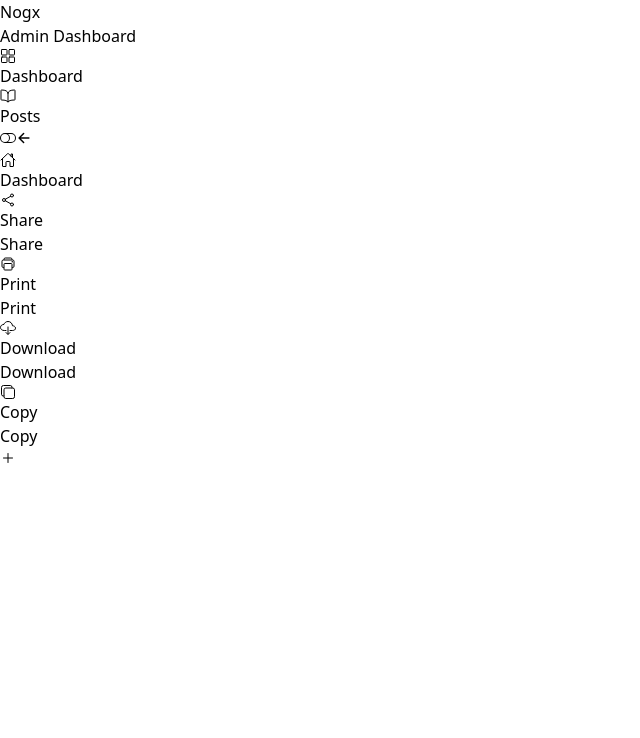
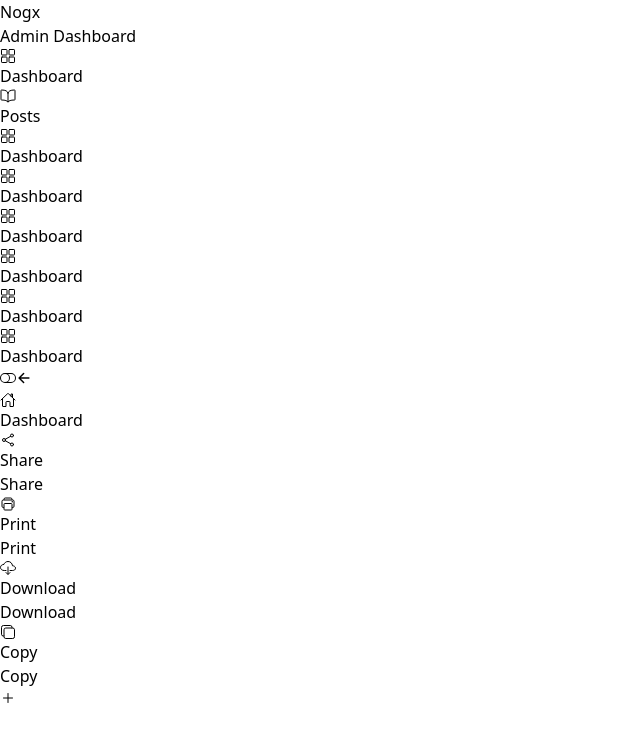
Before and after one commit to Nogthings/vrt-template-ts-nogx, a React (Vite) app: page /admin in a window 1280 px wide. Shown: the top 738 px of the page, without its empty margins (0-640 px from the left). Built offline with nearby package versions, Linux system fonts and the light colour scheme.

Commit message:
Update function to handle edge cases

```diff
--- a/src/layouts/admin/components/linkButton/index.tsx
+++ b/src/layouts/admin/components/linkButton/index.tsx
@@ -33,26 +33,26 @@
 
   const getVariant = () => {
     if (variant === "outlined") {
-      return "border border-primary-500 text-gray-950 dark:text-gray-100 hover:bg-primary-500 hover:text-white bg-transparent";
+      return "border border-primary-500 text-gray-950 dark:text-gray-100 hover:bg-primary-500 hover:text-white bg-transparent focus:ring-2 focus:ring-offset-2 focus:ring-primary-500 focus:bg-primary-500 focus:text-white transition-all duration-300";
     } else if (variant === "gradient") {
       if (color === "primary") {
-        return "bg-gradient-to-r from-primary-700 via-primary-600 to-primary-500 hover:bg-gradient-to-tl hover:from-primary-700 hover:via-primary-600 hover:to-primary-500 transition-all duration-300";
+        return "bg-gradient-to-r from-primary-700 via-primary-600 to-primary-500 hover:bg-gradient-to-tl hover:from-primary-700 hover:via-primary-600 hover:to-primary-500 transition-all duration-300 focus:ring-2 focus:ring-offset-2 focus:ring-primary-500";
       } else if (color === "secondary") {
-        return "bg-gradient-to-r from-secondary-700 via-secondary-600 to-secondary-500 hover:bg-gradient-to-tl hover:from-secondary-700 hover:via-secondary-600 hover:to-secondary-500 transition-all duration-300";
+        return "bg-gradient-to-r from-secondary-700 via-secondary-600 to-secondary-500 hover:bg-gradient-to-tl hover:from-secondary-700 hover:via-secondary-600 hover:to-secondary-500 transition-all duration-300 focus:ring-2 focus:ring-offset-2 focus:ring-secondary-500";
       } else if (color === "success") {
-        return "bg-gradient-to-r from-success-700 via-success-600 to-success-500 hover:bg-gradient-to-tl hover:from-success-700 hover:via-success-600 hover:to-success-500 transition-all duration-300";
+        return "bg-gradient-to-r from-success-700 via-success-600 to-success-500 hover:bg-gradient-to-tl hover:from-success-700 hover:via-success-600 hover:to-success-500 transition-all duration-300 focus:ring-2 focus:ring-offset-2 focus:ring-success-500";
       } else if (color === "error") {
-        return "bg-gradient-to-br from-error-700 via-error-600 to-error-500 hover:bg-gradient-to-tl hover:from-error-700 hover-from-error-600 hover:to-error-500 transition-all duration-300";
+        return "bg-gradient-to-br from-error-700 via-error-600 to-error-500 hover:bg-gradient-to-tl hover:from-error-700 hover-from-error-600 hover:to-error-500 transition-all duration-300 focus:ring-2 focus:ring-offset-2 focus:ring-error-500";
       } else if (color === "warning") {
-        return "bg-gradient-to-br from-warning-700 via-warning-600 to-warning-500 hover:bg-gradient-to-tl hover:from-warning-700 hover-from-warning-600 hover:to-warning-500 transition-all duration-300";
+        return "bg-gradient-to-br from-warning-700 via-warning-600 to-warning-500 hover:bg-gradient-to-tl hover:from-warning-700 hover-from-warning-600 hover:to-warning-500 transition-all duration-300 focus:ring-2 focus:ring-offset-2 focus:ring-warning-500";
       } else if (color === "info") {
-        return "bg-gradient-to-br from-info-700 via-info-600 to-info-500 hover:bg-gradient-to-tl hover:from-info-700 hover-from-info-600 hover:to-info-500 transition-all duration-300";
+        return "bg-gradient-to-br from-info-700 via-info-600 to-info-500 hover:bg-gradient-to-tl hover:from-info-700 hover-from-info-600 hover:to-info-500 transition-all duration-300 focus:ring-2 focus:ring-offset-2 focus:ring-info-500";
       } else if (color === "dark") {
-        return "bg-gradient-to-br from-dark-700 via-dark-600 to-dark-500 hover:bg-gradient-to-tl hover:from-dark-700 hover-from-dark-600 hover:to-dark-500 transition-all duration-300";
+        return "bg-gradient-to-br from-dark-700 via-dark-600 to-dark-500 hover:bg-gradient-to-tl hover:from-dark-700 hover-from-dark-600 hover:to-dark-500 transition-all duration-300 focus:ring-2 focus:ring-offset-2 focus:ring-dark-500";
       } else if (color === "gray") {
-        return "bg-gradient-to-br from-gray-700 via-gray-600 to-gray-500 hover:bg-gradient-to-tl hover:from-gray-700 hover-from-gray-600 hover:to-gray-500 transition-all duration-300";
+        return "bg-gradient-to-br from-gray-700 via-gray-600 to-gray-500 hover:bg-gradient-to-tl hover:from-gray-700 hover-from-gray-600 hover:to-gray-500 transition-all duration-300 focus:ring-2 focus:ring-offset-2 focus:ring-gray-500";
       } else {
-        return "bg-gradient-to-r from-primary-700 via-primary-600 to-primary-500 hover:bg-gradient-to-tl hover:from-primary-700 hover:via-primary-600 hover:to-primary-500 transition-all duration-300";
+        return "bg-gradient-to-r from-primary-700 via-primary-600 to-primary-500 hover:bg-gradient-to-tl hover:from-primary-700 hover:via-primary-600 hover:to-primary-500 transition-all duration-300 focus:ring-2 focus:ring-offset-2 focus:ring-primary-500";
       }
     } else {
       return "bg-primary-500 hover:bg-primary-700";
--- a/src/layouts/admin/components/sidebar/index.tsx
+++ b/src/layouts/admin/components/sidebar/index.tsx
@@ -46,6 +46,7 @@
               title={menuCollapsed ? "" : "Dashboard"}
               iconOnly={menuCollapsed ? true : false}
               variant="gradient"
+              color="primary"
             >
               <IoGridOutline />
             </LinkButton>
@@ -55,8 +56,76 @@
               to="/admin/posts"
               title={menuCollapsed ? "" : "Posts"}
               iconOnly={menuCollapsed ? true : false}
+              variant="gradient"
+              color="secondary"
             >
               <IoBookOutline />
+            </LinkButton>
+          </li>
+          <li>
+            <LinkButton
+              to="/admin"
+              title={menuCollapsed ? "" : "Dashboard"}
+              iconOnly={menuCollapsed ? true : false}
+              variant="gradient"
+              color="success"
+            >
+              <IoGridOutline />
+            </LinkButton>
+          </li>
+          <li>
+            <LinkButton
+              to="/admin"
+              title={menuCollapsed ? "" : "Dashboard"}
+              iconOnly={menuCollapsed ? true : false}
+              variant="gradient"
+              color="error"
+            >
+              <IoGridOutline />
+            </LinkButton>
+          </li>
+          <li>
+            <LinkButton
+              to="/admin"
+              title={menuCollapsed ? "" : "Dashboard"}
+              iconOnly={menuCollapsed ? true : false}
+              variant="gradient"
+              color="warning"
+            >
+              <IoGridOutline />
+            </LinkButton>
+          </li>
+          <li>
+            <LinkButton
+              to="/admin"
+              title={menuCollapsed ? "" : "Dashboard"}
+              iconOnly={menuCollapsed ? true : false}
+              variant="gradient"
+              color="info"
+            >
+              <IoGridOutline />
+            </LinkButton>
+          </li>
+          <li>
+            <LinkButton
+              to="/admin"
+              title={menuCollapsed ? "" : "Dashboard"}
+              iconOnly={menuCollapsed ? true : false}
+              variant="gradient"
+              color="dark"
+            >
+              <IoGridOutline />
+            </LinkButton>
+          </li>
+          <li>
+            <LinkButton
+              to="/admin"
+              title={menuCollapsed ? "" : "Dashboard"}
+              iconOnly={menuCollapsed ? true : false}
+              variant="outlined"
+              color="gray"
+            >
+              <IoGridOutline />
             </LinkButton>
           </li>
         </ul>
```
